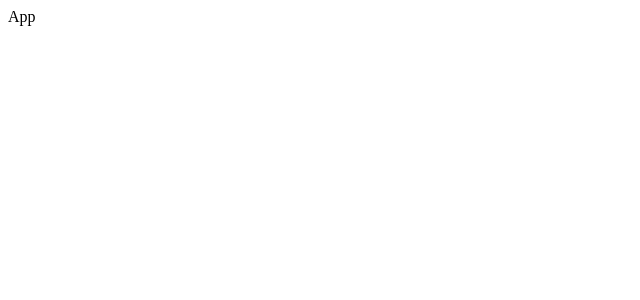
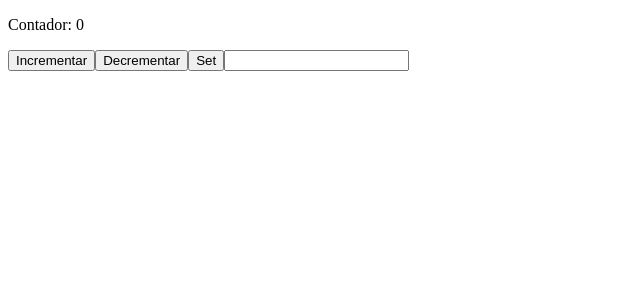
Before and after one commit to adrian1426/ReactJS_Redux, a React (Create React App) app: page / in a window 1280 px wide. Shown: the top 300 px of the page, without its empty margins (0-640 px from the left). Built offline with nearby package versions, Linux system fonts and the light colour scheme.

Commit message:
agregando React-Redux

```diff
--- a/package.json
+++ b/package.json
@@ -8,6 +8,7 @@
     "@testing-library/user-event": "^13.5.0",
     "react": "^17.0.2",
     "react-dom": "^17.0.2",
+    "react-redux": "^7.2.6",
     "react-scripts": "5.0.0",
     "redux": "^4.1.2",
     "web-vitals": "^2.1.3"
--- a/src/App.js
+++ b/src/App.js
@@ -1,7 +1,56 @@
+import { useState } from 'react';
+import { useDispatch, useSelector } from 'react-redux';
+
+export const reducer = (state = 0, action) => {
+  switch (action.type) {
+    case 'incrementar':
+      return state + 1;
+    case 'decrementar':
+      return state - 1;
+    case 'set':
+      return action.payload;
+    default:
+      return state;
+  }
+};
+
 function App() {
+  const [valor, setValor] = useState('');
+  const dispatch = useDispatch();
+  const state = useSelector(ste => ste);
+
+  const set = () => {
+    dispatch({ type: 'set', payload: valor });
+    setValor('');
+  };
+
   return (
     <div>
-      App
+      <p>Contador: {state}</p>
+
+      <button
+        onClick={() => dispatch({ type: 'incrementar' })}
+      >
+        Incrementar
+      </button>
+
+      <button
+        onClick={() => dispatch({ type: 'decrementar' })}
+      >
+        Decrementar
+      </button>
+
+      <button
+        onClick={set}
+      >
+        Set
+      </button>
+
+      <input
+        value={valor}
+        type="text"
+        onChange={e => setValor(Number(e.target.value))}
+      />
     </div>
   );
 }
--- a/src/index.js
+++ b/src/index.js
@@ -1,41 +1,17 @@
 import React from 'react';
 import ReactDOM from 'react-dom';
-import App from './App';
+import App, { reducer } from './App';
 import reportWebVitals from './reportWebVitals';
+import { Provider } from 'react-redux';
 import { createStore } from 'redux';
 
-//createStore: recibe una función, se le conoce como reducer
-const store = createStore((state = 0, action) => {
-  //action={type:'string',payload:any}
-
-  switch (action.type) {
-    case 'incrementar':
-      return state + 1;
-    case 'decrementar':
-      return state - 1;
-    case 'set':
-      return action.payload;
-    default:
-      return state;
-  }
-});
-
-store.dispatch({ type: 'nada' });
-console.log('nada: ', store.getState());
-
-
-store.dispatch({ type: 'incrementar' });
-console.log('incrementar: ', store.getState());
-
-store.dispatch({ type: 'decrementar' });
-console.log('decrementar: ', store.getState());
-
-store.dispatch({ type: 'set', payload: 15 });
-console.log('set: ', store.getState());
+const store = createStore(reducer);
 
 ReactDOM.render(
   <React.StrictMode>
-    <App />
+    <Provider store={store}>
+      <App />
+    </Provider>
   </React.StrictMode>,
   document.getElementById('root')
 );
```
Also changed, not shown: 1 other file (tests, documents, lock files or other folders).
